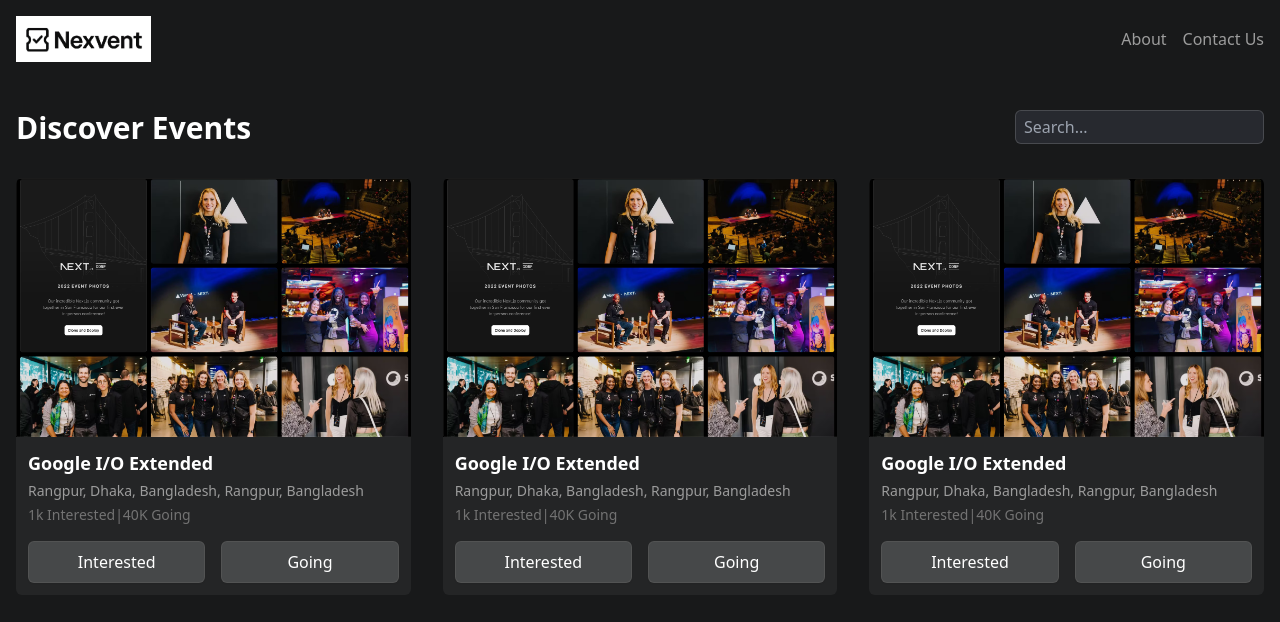
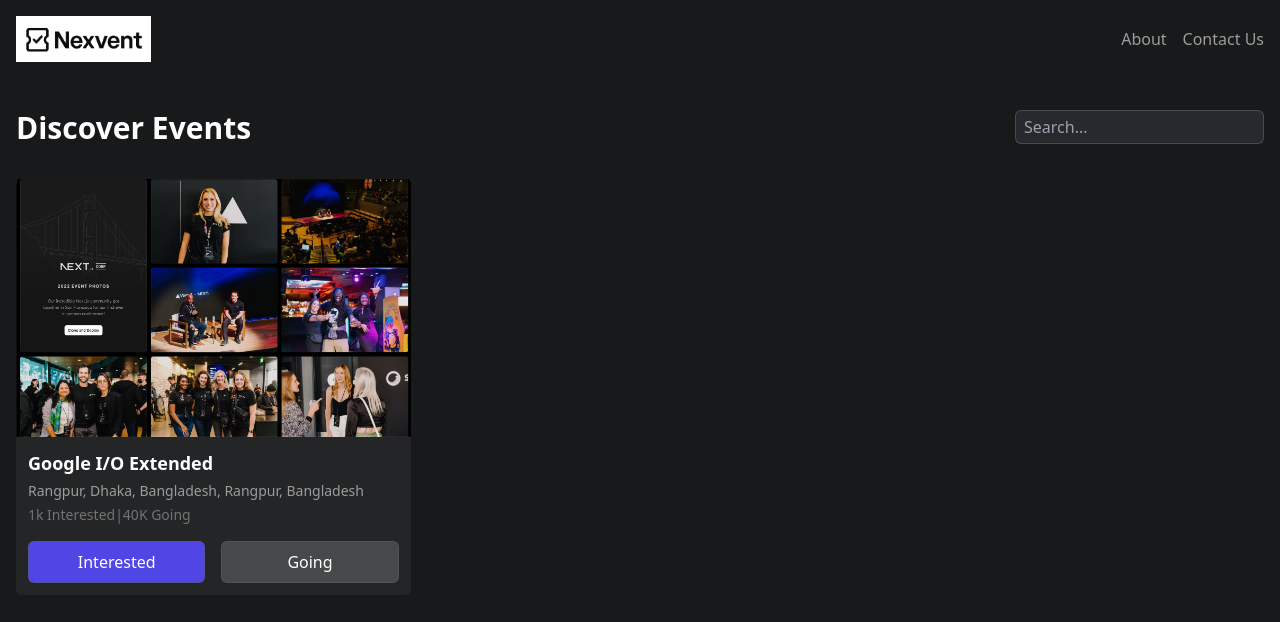
Before and after one commit to sihabarnab/Nexvent, a Next.js app: page / in a window 1280 px wide. Shown: the top 622 px of the page. Built offline with nearby package versions, Linux system fonts and the light colour scheme.

Commit message:
add EventCard component for displaying event details

```diff
--- a/components/ActionButton.jsx
+++ b/components/ActionButton.jsx
@@ -1,13 +1,19 @@
+import Link from "next/link";
 import React from "react";
 
-const ActionButton = () => {
+const ActionButton = ({ fromDetails }) => {
   return (
-    <div className="w-full flex gap-4 mt-4">
+    <div className={`w-full flex gap-4 mt-4 ${fromDetails && "flex-1"} `}>
       <button className="w-full bg-indigo-600 hover:bg-indigo-800">
         Interested
       </button>
 
-      <button className="w-full">Going</button>
+      <Link
+        href="#"
+        className="text-center w-full bg-[#464849] py-2 px-2 rounded-md border border-[#5f5f5f]/50 shadow-sm cursor-pointer hover:bg-[#3C3D3D] transition-colors active:translate-y-1"
+      >
+        Going
+      </Link>
     </div>
   );
 };
--- a/components/landing/EventCard.jsx
+++ b/components/landing/EventCard.jsx
@@ -1,5 +1,6 @@
 import Image from "next/image";
 import Link from "next/link";
+import ActionButton from "../ActionButton";
 
 const EventCard = () => {
   return (
@@ -26,10 +27,7 @@
           <span>40K Going</span>
         </div>
 
-        <div className="w-full flex gap-4 mt-4">
-          <button className="w-full">Interested</button>
-          <button className="w-full">Going</button>
-        </div>
+        <ActionButton />
       </div>
     </div>
   );
--- a/components/landing/EventList.jsx
+++ b/components/landing/EventList.jsx
@@ -2,8 +2,6 @@
 const EventList = () => {
   return (
     <div className="grid grid-cols-1 md:grid-cols-2 lg:grid-cols-3 gap-8 mt-8">
-      <EventCard />
-      <EventCard />
       <EventCard />
     </div>
   );
```
